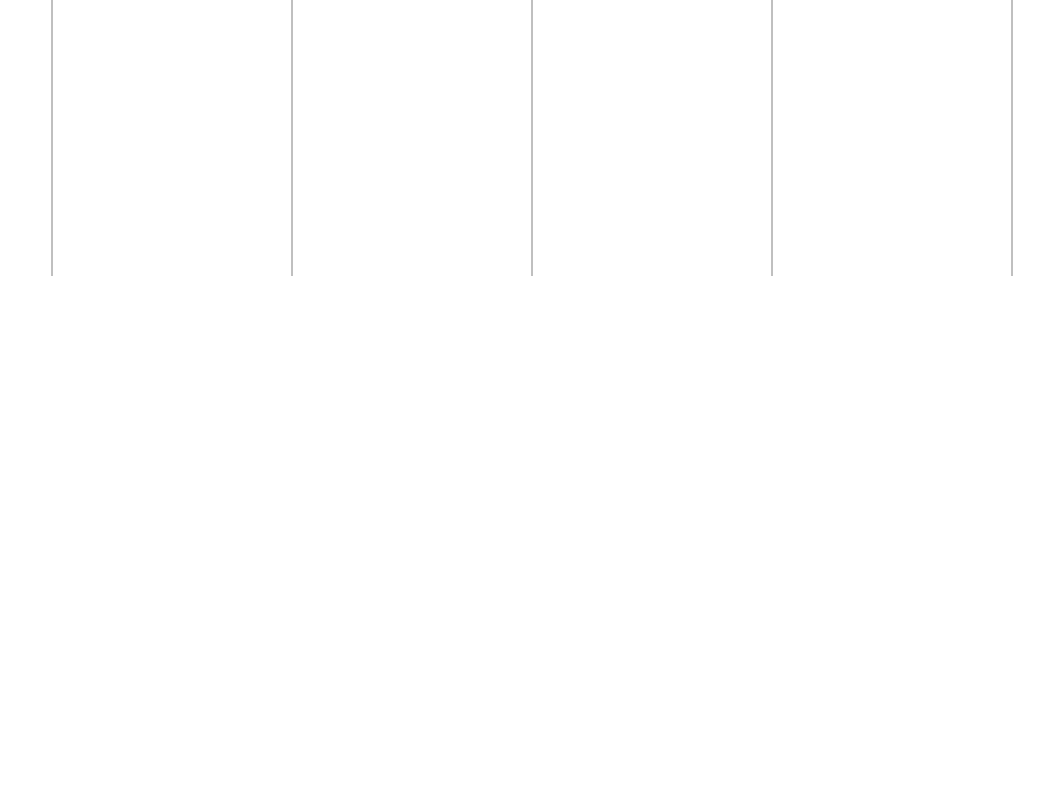
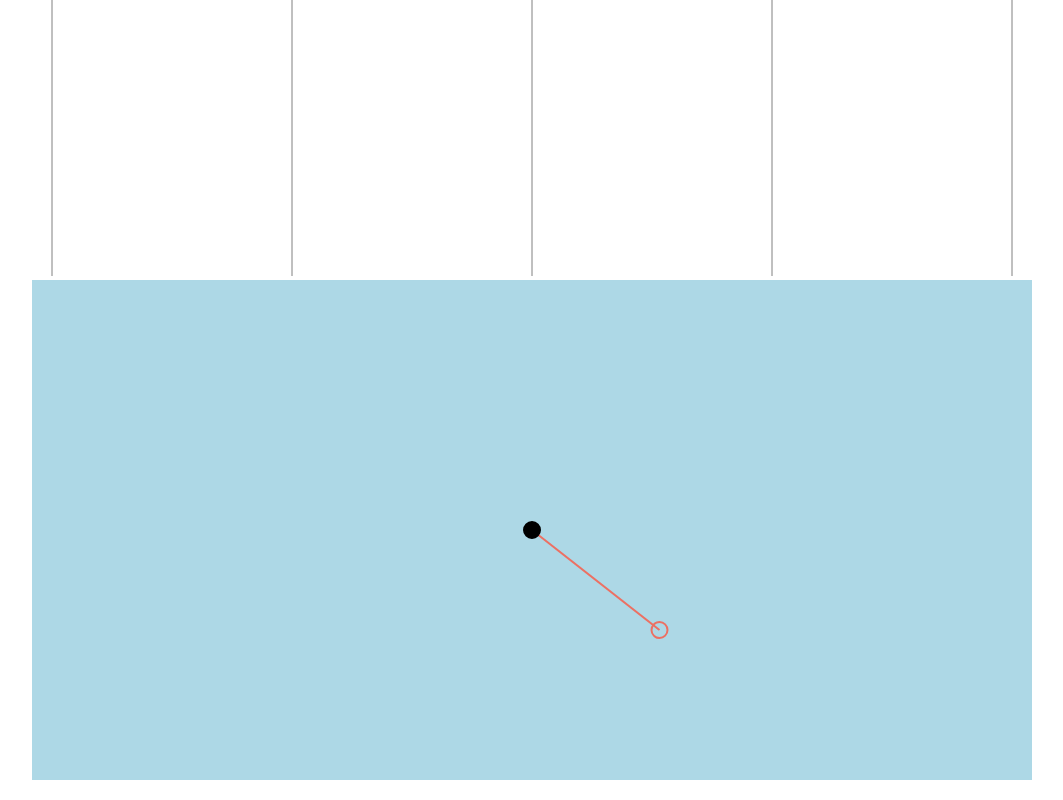
Before and after one commit to harryli0088/bearing-rate-graph, a Svelte app: page / in a window 1280 px wide. Shown: the part 447-1247 px from the top of the page, without its empty margins (108-1171 px from the left). Before the commit the page ends 800 px from the top, so only its background shows below. Built offline with nearby package versions, Linux system fonts and the light colour scheme.

Commit message:
ocean progress

```diff
--- a/src/App.svelte
+++ b/src/App.svelte
@@ -2,9 +2,11 @@
 	import { onMount, onDestroy } from 'svelte';
 	import PhysicsObject from './Classes/PhysicsObject';
 	import BearingChartGraph from 'Components/BearingChartGraph.svelte';
+	import Ocean from 'Components/Ocean.svelte';
 	import getBearing from './utils/getBearing';
 	export let name: string;
 
+	const COLORS = ["#EC7063", "#F39C12", "#F1C40F", "#2ECC71", "#3498DB", "#AF7AC5", "#7D3C98"]
 	const MAX_HISTORY_LENGTH = 50
 
 	let player = new PhysicsObject({
@@ -14,6 +16,7 @@
 	})
 	let otherActors: PhysicsObject[] = [
 		new PhysicsObject({
+			acceleration: 0.5,
 			maxHistoryLength: MAX_HISTORY_LENGTH,
 			positionX: 100,
 			positionY: 100,
@@ -45,7 +48,13 @@
 	<p>Visit the <a href="https://svelte.dev/tutorial">Svelte tutorial</a> to learn how to build Svelte apps.</p>
 	<BearingChartGraph
 		bearingHistories={otherActors.map(a => a.bearingHistories)}
+		colors={COLORS}
 		maxHistoryLength={MAX_HISTORY_LENGTH}
+	/>
+	<Ocean
+		colors={COLORS}
+		{otherActors}
+		{player}
 	/>
 </main>
 
--- a/src/Components/BearingChartGraph.svelte
+++ b/src/Components/BearingChartGraph.svelte
@@ -3,7 +3,7 @@
 
 	export let maxHistoryLength:number = 50
 	export let bearingHistories: number[][] = []
-	export let colors:string[] = ["#EC7063", "#F39C12", "#F1C40F", "#2ECC71", "#3498DB", "#AF7AC5", "#7D3C98"]
+	export let colors:string[]
 
   let height:number = 500
   let width:number = 1000
@@ -65,12 +65,14 @@
 
 		<g>
       {#each bearingHistories as bearings, i}
+				{#if true}
 					<path
 						d={"M" + bearings.map((b,bearingIndex) =>
 							`${xScale(b)},${yScale(bearingIndex)}`
 						).join(" ")}
 						stroke={colors[i]}
 					/>
+				{/if}
       {/each}
     </g>
 
--- /dev/null
+++ b/src/Components/Ocean.svelte
@@ -0,0 +1,55 @@
+<script lang="ts">
+  import PhysicsObject from '../Classes/PhysicsObject.ts';
+
+  export let colors: string[]
+  export let otherActors:PhysicsObject[]
+  export let player:PhysicsObject
+
+  let height:number = 500
+  let width:number = 1000
+</script>
+
+<main>
+  <svg {width} {height} viewBox={`${player.positionX-width/2} ${player.positionY-height/2} ${width} ${height}`}>
+    {#each otherActors as actor, i}
+      <line
+      stroke={colors[i]}
+        x1={player.positionX}
+        x2={actor.positionX}
+        y1={player.positionY}
+        y2={actor.positionY}
+      />
+    {/each}
+
+    {#each otherActors as actor, i}
+      <circle
+        cx={actor.positionX}
+        cy={actor.positionY}
+        r={8}
+        stroke={colors[i]}
+      />
+    {/each}
+
+    <circle id="player" cx={player.positionX} cy={player.positionY} r={8}/>
+  </svg>
+</main>
+
+<style>
+  svg {
+    background-color: lightblue;
+  }
+
+  line {
+    stroke-width: 2px;
+  }
+
+  circle {
+    fill: none;
+    stroke-width: 2px;
+  }
+
+  #player {
+    stroke: black;
+    fill: black;
+  }
+</style>
```
Lines whose indentation alone changed are shown as unchanged.
